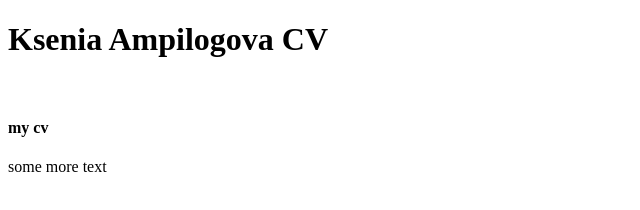
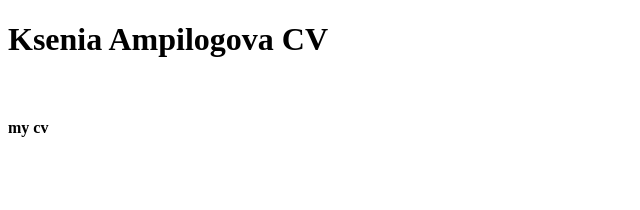
Before and after one commit to AmpilogovaKS/rsschool-cv, a plain HTML site: page index.html in a window 1280 px wide. Shown: the whole page, without its empty margins (0-640 px from the left). Drawn offline with Linux system fonts and the light colour scheme.

Commit message:
fix: delete text

```diff
--- a/index.html
+++ b/index.html
@@ -11,6 +11,6 @@
 
     <br>
     <h4>my cv</h4>
-    <p>some more text</p>
+
 </body>
 </html>
```
